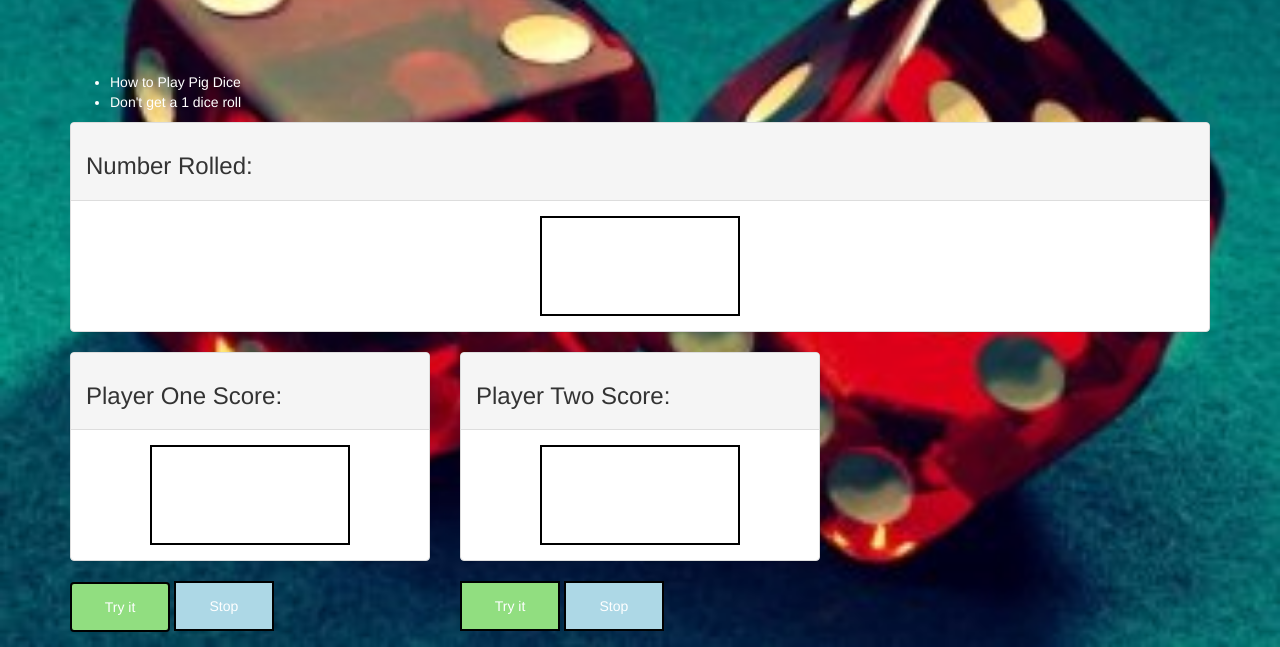
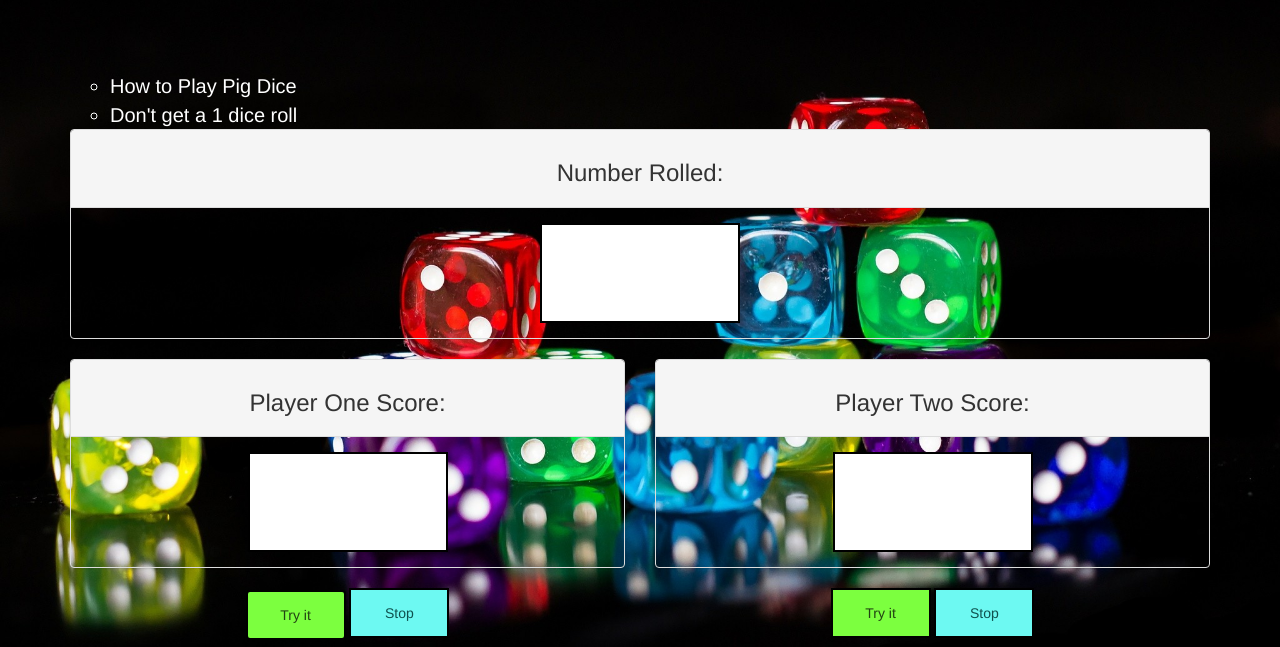
Before and after one commit to rg-epicodus/pig-dice-1, a plain HTML site: page index.html in a window 1280 px wide. Shown: the part 153-800 px from the top of the page. Drawn offline with Linux system fonts and the light colour scheme.

Commit message:
add style

```diff
--- a/css/styles.css
+++ b/css/styles.css
@@ -41,28 +41,32 @@
   border: 2px solid black;
   height: 50px;
   width: 100px;
-  background: #91DE80;
+  background: #7cff3f;
+  color: #224213;
 }
 .stop {
   border: 2px solid black;
   height: 50px;
   width: 100px;
-  background: lightblue;
+  background: #6df9f2;
+  color: #0f514e;
 }
 .btn1 {
   border: 2px solid black;
   height: 50px;
   width: 100px;
-  background: #91DE80;
+  background: #7cff3f;
+  color: #224213;
 }
 .stop1 {
   border: 2px solid black;
   height: 50px;
   width: 100px;
-  background: lightblue;
+  background: #6df9f2;
+  color: #0f514e;
 }
 body {
-  background-image: url("../css/dice.jpeg");
+  background-image: url("../css/dice.jpg");
   background-repeat: no-repeat;
   background-size: cover;
   color: white;
@@ -74,4 +78,26 @@ html {
 .jumbotron {
   background: inherit;
   text-align: center;
+  font-size: 30pt;
 }
+ul {
+  font-size: 15pt;
+  display: block;
+  margin: auto;
+  list-style: circle;
+}
+h1 {
+  font-size: 70pt;
+}
+.col-md-6 {
+  display: block;
+  margin: auto;
+  text-align: center;
+}
+.panel {
+  background:inherit;
+}
+.panel-heading {
+ text-align: center;
+ background-color: #f7aef9;
+}
--- a/index.html
+++ b/index.html
@@ -12,13 +12,10 @@
       <div class="jumbotron">
         <h1>Pig Dice</h1>
       </div>
-        <ul>
-          <li>How to Play Pig Dice</li>
-          <li>Don't get a 1 dice roll</li>
-        </ul>
-        <p id="numberinput">
-        </p>
-
+      <ul>
+        <li>How to Play Pig Dice</li>
+        <li>Don't get a 1 dice roll</li>
+      </ul>
       <div class="row">
         <div class="col-md-12">
           <div class="panel panel-default">
@@ -32,7 +29,7 @@
         </div>
       </div>
       <div class="row">
-        <div class="col-md-4">
+        <div class="col-md-6">
           <div class="panel panel-default">
             <div class="panel-heading">
               <h3>Player One Score:</h3>
@@ -44,7 +41,7 @@
           <button class="btn" type="btn">Try it</button>
           <button  class="stop" type="btn" name="button">Stop</button>
         </div>
-        <div class="col-md-4">
+        <div class="col-md-6">
           <div class="panel panel-default">
             <div class="panel-heading">
               <h3>Player Two Score:</h3>
--- a/js/scripts.js
+++ b/js/scripts.js
@@ -1,18 +1,19 @@
 //Business Logic
 function LetsPlay (){
   this.gameDice = new Dice();
-  this.player1 = new Player1();
+  this.player1 = new Player();
+  this.player2= new Player();
 function Dice(dice) {
   this.dice = 6;
 }
 Dice.prototype.newDice = function () {
   return  Math.floor((Math.random() * this.dice) + 1)
 }
-Player1.prototype.newRolled = function ()  {
+Player.prototype.newRolled = function ()  {
    this.total += this.turn;
    return this.turn = 0;
 }
-Player1.prototype.score = function (thisRoll) {
+Player.prototype.score = function (thisRoll) {
     if (thisRoll === 1) {
       alert("turn over");
     return this.turn = 0;
@@ -21,8 +22,8 @@ Player1.prototype.score = function (thisRoll) {
       this.total += thisRoll;
     }
   }
-function Player1() {
-  this.player = 'Player 1';
+function Player() {
+  this.player = 'Player:';
   this.turn = 0;
   this.total = 0;
   }
@@ -31,24 +32,27 @@ $(function(){
   var game = new LetsPlay();
   $(".btn").click(function(){
     var dice = game.gameDice.newDice();
-    //var score = game.gameDice.newDice()
-    console.log(dice)
     game.player1.score(dice);
     $(".numberrolled").text(dice);
     $(".number1").text(game.player1.turn);
-
-    // if $("stop1").clicked {
-    //   add total of accumlated score
-
-
-    }
  });
- // $(".btn1").click(function(){
- //   var dice1 = game.gameDice.newDice();
- //   game.player
- // });
+  $(".stop").click(function() {
+    $(".number1").text(game.player1.total);
+  });
+  $(".btn1").click(function(){
+    var dice = game.gameDice.newDice();
+    game.player2.score(dice);
+    $(".numberrolled").text(dice);
+    $(".number2").text(game.player2.turn);
+  $(".stop1").click(function() {
+    $(".number2").text(game.player2.total);
+  });
+  });
 });
-
+// $(".btn1").click(function(){
+//   var dice1 = game.gameDice.newDice();
+//   game.player
+// });
 
 // function myFunction() {
 //
```
Also changed, not shown: css/dice.jpg (added).
